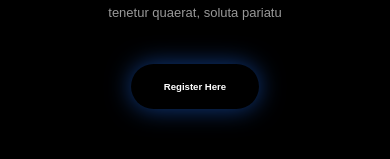
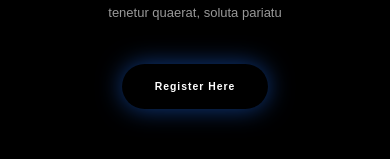
Before and after one commit to RndmCodeGuy20/Official_Website, a React (Vite) app: page / in a window 390 px wide. Shown: the part 509-668 px from the top of the page. Built offline with nearby package versions, Linux system fonts and the light colour scheme.

Commit message:
main section made responsive

```diff
--- a/src/components/Main/Main.module.css
+++ b/src/components/Main/Main.module.css
@@ -153,11 +153,15 @@
         align-self: flex-end;
         animation: slideInLeft 0.3s ease-in-out;
      }
-         .biggerTitle{
+        .biggerTitle{
         margin: 0;
         padding: 0;
         justify-self: center;
         align-self: center;
+    }
+    .home_button button{
+        font-size: 0.65rem;
+        letter-spacing: 1px;
     }
 }
 
@@ -171,4 +175,8 @@
     .home_button {
         margin: 15px 0;
     }
+    .home_button button{
+        font-size: 0.65rem;
+        letter-spacing: 1px;
+    }
 }
```
